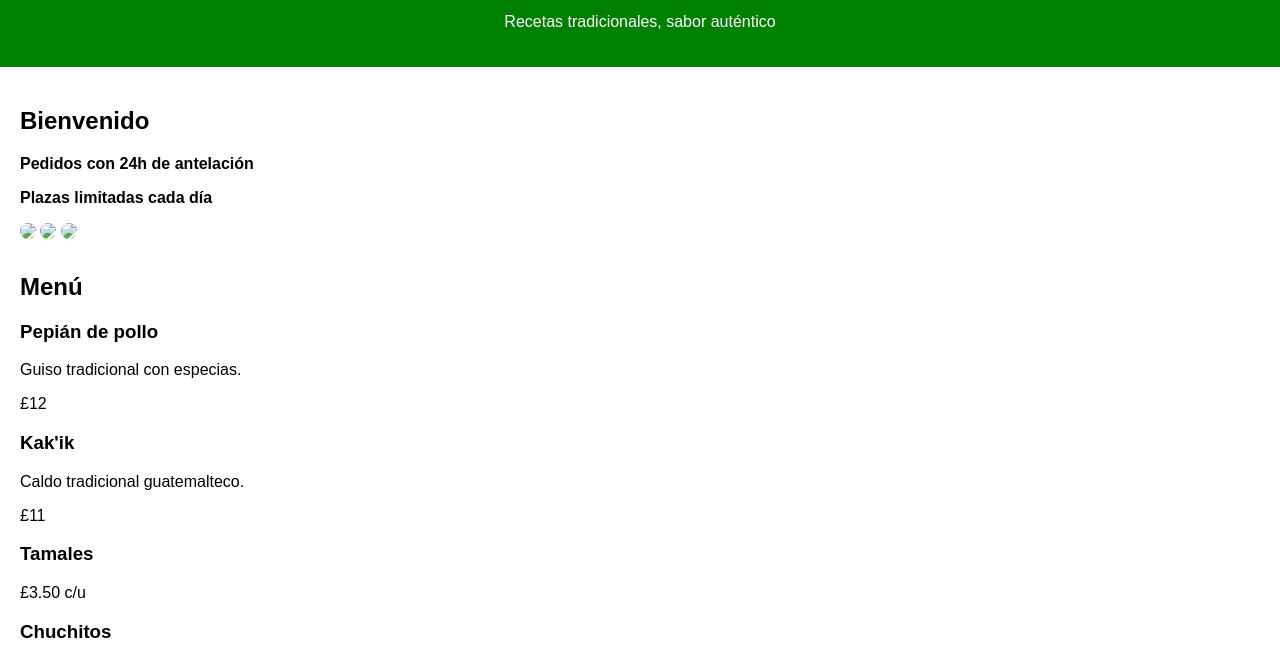
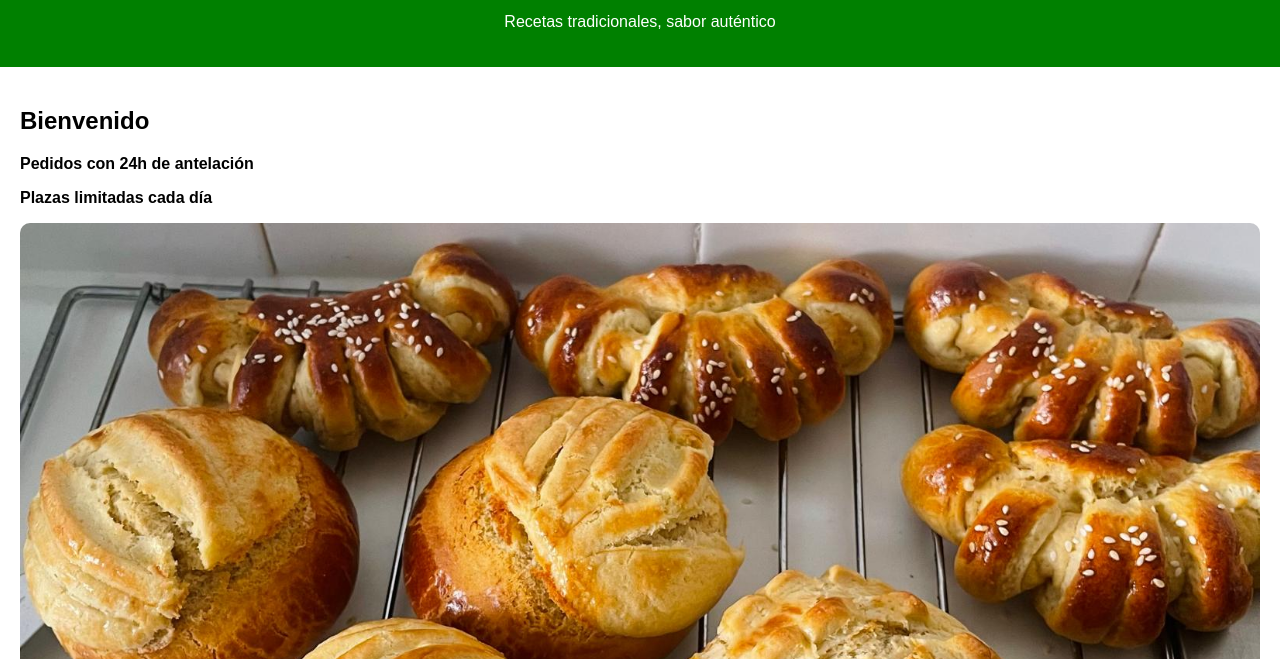
Before and after one commit to vikelpinochin22/saborguatemalteco, a plain HTML site: page index.html in a window 1280 px wide. Shown: the part 121-780 px from the top of the page. Drawn offline with Linux system fonts and the light colour scheme.

Commit message:
Update index.html

```diff
--- a/index.html
+++ b/index.html
@@ -41,9 +41,11 @@ img {
 <p><strong>Pedidos con 24h de antelación</strong></p>
 <p><strong>Plazas limitadas cada día</strong></p>
 
-<img src="foto1.jpeg">
-<img src="foto2.jpeg">
-<img src="foto3.jpeg">
+<img src="foto1.jpeg.jpeg">
+<img src="foto2.jpeg.jpeg">
+<img src="foto3.jpeg.jpeg">
+km
+
 
 <h2>Menú</h2>
 
```
